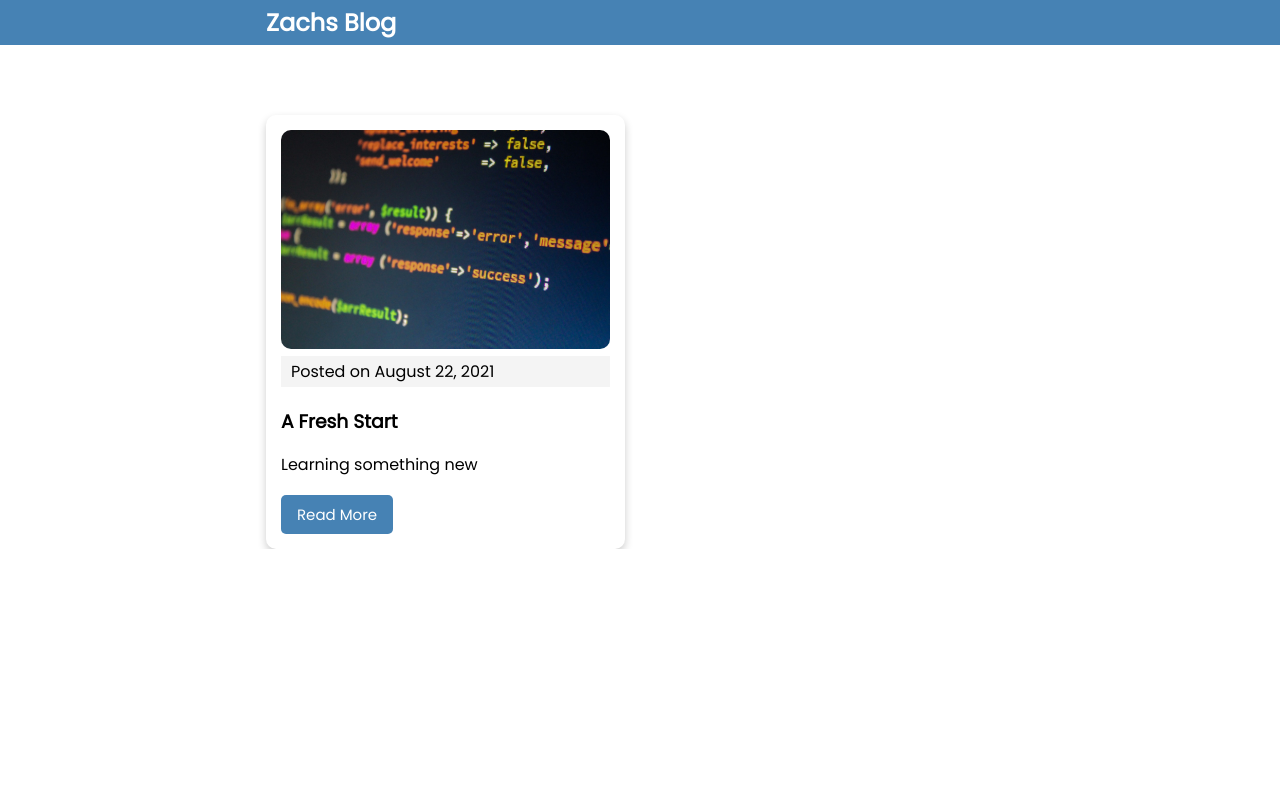
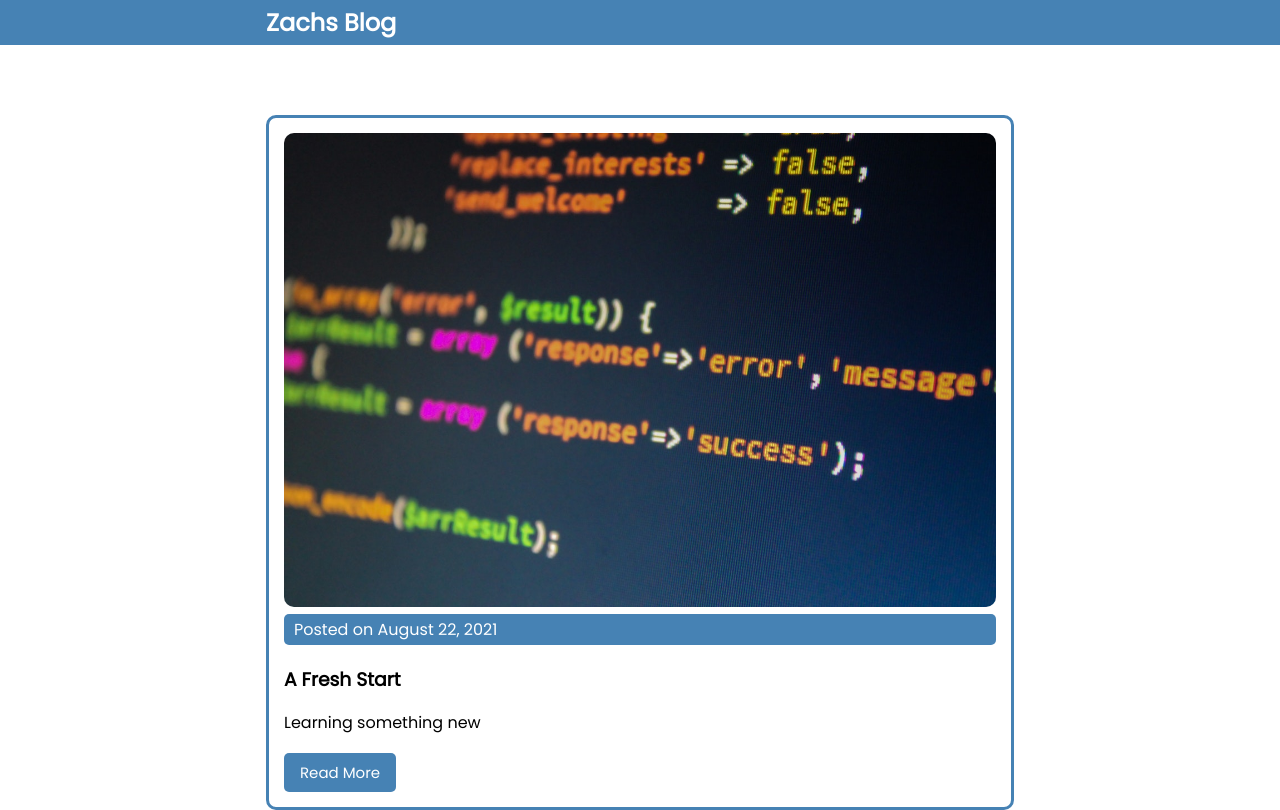
Before and after one commit to ZachCodedThat/Zachs-Blog, a Next.js app: page / in a window 1280 px wide. Built offline with nearby package versions, Linux system fonts and the light colour scheme.

Commit message:
CSS clean up

```diff
--- a/styles/globals.css
+++ b/styles/globals.css
@@ -86,7 +86,7 @@ header h2 {
 
 .posts {
   display: grid;
-  grid-template-columns: repeat(2, 1fr);
+  grid-template-columns: repeat(1, 1fr);
   gap: 30px;
   margin-top: 30px;
 }
@@ -94,11 +94,13 @@ header h2 {
 .card {
   padding: 15px;
   border-radius: 10px;
-  box-shadow: 0 4px 8px 0 rgba(0, 0, 0, 0.2);
+  border-style: solid;
+  border-color: steelblue;
 }
 
 .card-page {
   padding: 15px 30px;
+  border-style: none;
 }
 
 .post-title {
@@ -107,9 +109,11 @@ header h2 {
 }
 
 .post-date {
-  background: #f4f4f4;
+  background: steelblue;
+  color: white;
   margin-bottom: 20px;
   padding: 3px 10px;
+  border-radius: 5px;
 }
 
 .post-body ul,
```
